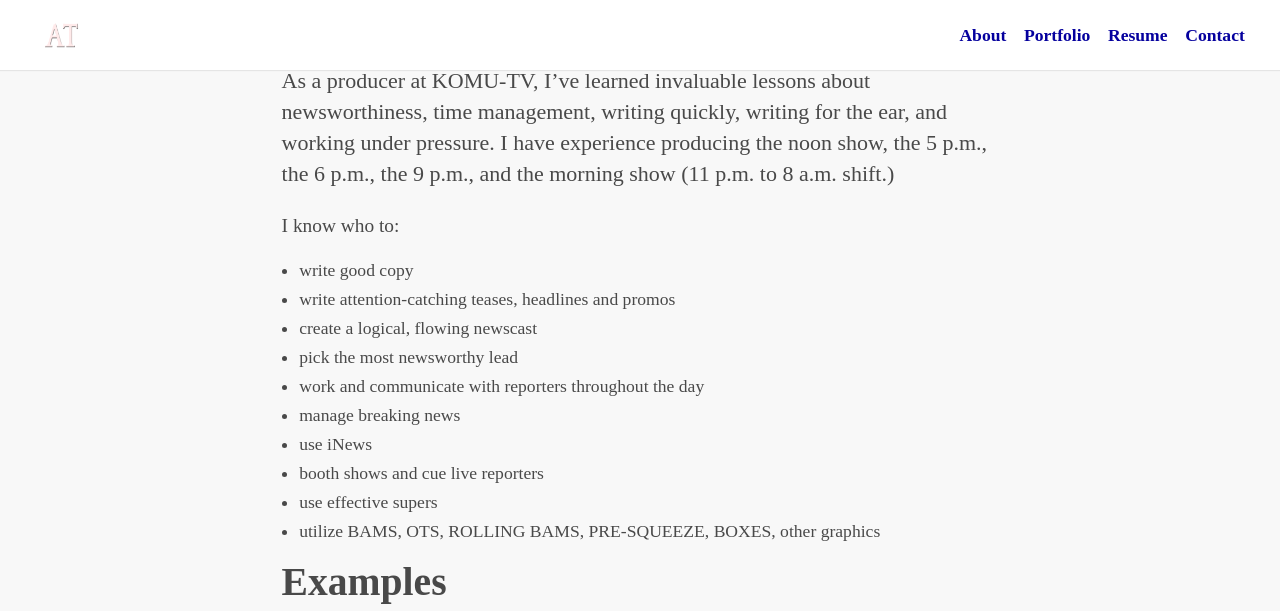
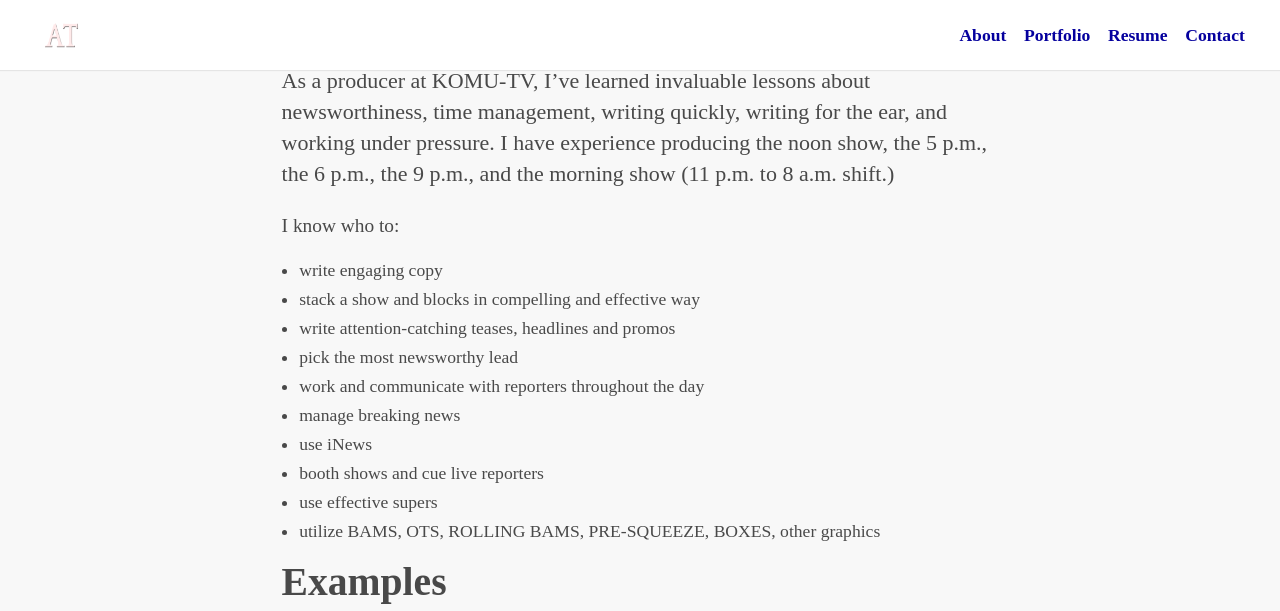
Before and after one commit to annabelthorpe/annabelthorpe.github.io, a Jekyll site: the page built from _posts/2017-02-05-producing.markdown, in a window 1280 px wide and 900 px high, scrolled down 911 px, cut to the strip 0-611 px from the top of the window. Built offline with Jekyll 4.4.1, drawn with Linux system fonts in a browser that asks for light colours; some web fonts are replaced.

Commit message:
“update”

```diff
--- a/_posts/2017-02-01-reporter.markdown
+++ b/_posts/2017-02-01-reporter.markdown
@@ -24,6 +24,7 @@ I know how to:
 <h4>Reel</h4>
 
 <iframe width="728" height="410" src="https://www.youtube.com/embed/rYUW6aQetvM" frameborder="0" allow="accelerometer; autoplay; clipboard-write; encrypted-media; gyroscope; picture-in-picture" allowfullscreen></iframe>
+
 <h4>Packages</h4>
 
 See more enterprise stories with accompanying articles on KOMU's site below.
--- a/_posts/2017-02-04-anchor.markdown
+++ b/_posts/2017-02-04-anchor.markdown
@@ -4,7 +4,7 @@ title: "Anchor"
 date: 2017-02-09
 image: assets/images/anchor3.JPG
 ---
-I anchor full shows, and I've done everything from morning to noon to evening newscasts. Currently, I co-anchor the 5 and 6 newscasts on Friday evenings.
+I anchor full newscasts, and I've done everything from morning to noon to evening newscasts. Currently, solo anchor the Sunday morning newscast each week. I co-produce the hour-long newscast.
 
 I know how to:
 * write scripts and teases
--- a/_posts/2017-02-05-4internships.markdown
+++ b/_posts/2017-02-05-4internships.markdown
@@ -7,7 +7,10 @@ description:
 image: assets/images/cnn.jpg
 ---
 <h3>London Live | CNN | Dallas Morning News</h3>
-<h4>   </h4>
+<h4>       </h4>
+<h4>       </h4>
+<div>
+</div>
 <h3>CNN</h3>
 June 2019  - August 2019
 <div>
--- a/_posts/2017-02-05-producing.markdown
+++ b/_posts/2017-02-05-producing.markdown
@@ -9,9 +9,9 @@ image: /assets/images/producing cover.jpg
 As a producer at KOMU-TV, I've learned invaluable lessons about newsworthiness, time management, writing quickly, writing for the ear, and working under pressure. I have experience producing the noon show, the 5 p.m., the 6 p.m., the 9 p.m., and the morning show (11 p.m. to 8 a.m. shift.)
 
 I know who to:
-* write good copy
+* write engaging copy
+* stack a show and blocks in compelling and effective way
 * write attention-catching teases, headlines and promos
-* create a logical, flowing newscast
 * pick the most newsworthy lead
 * work and communicate with reporters throughout the day
 * manage breaking news
--- a/index.html
+++ b/index.html
@@ -18,7 +18,7 @@ layout: default
   <div class="grid">
     <h1 class="section-header">About</h1>
     <div class="about">
-      <p class="about__text">I've always been a storyteller; my stories have just taken different forms over the years. I am a journalism and economics major at the University of Missouri, and I work at KOMU-TV, the local NBC affiliate station as a reporter, producer and anchor. Since college, I've interned with CNN on Erin Burnett OutFront's show in New York City. I then interned with London Live, a local London TV newscast, while studying abroad. I believe everyone and everything has a story to tell.</p>
+      <p class="about__text">I've always been a storyteller; my stories have just taken different forms over the years. I am a journalism and economics major at the University of Missouri, and I work at KOMU-TV, the local NBC affiliate station as a reporter, producer and anchor. During college, I've interned with CNN on Erin Burnett OutFront's show in New York City. I then interned with London Live, a local London TV newscast, while studying abroad. I believe everyone and everything has a story to tell.</p>
     <div id="instafetch" class="container-triple"></div>
   </div>
 </section>
```
Also changed, not shown: other parts of _posts/2017-02-01-reporter.markdown (+0 -4 lines).
